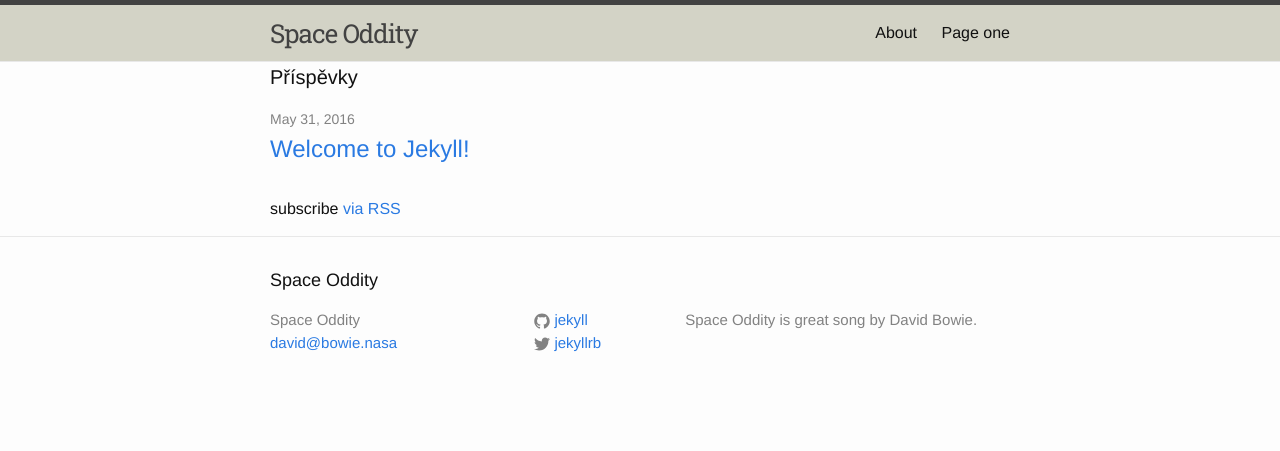
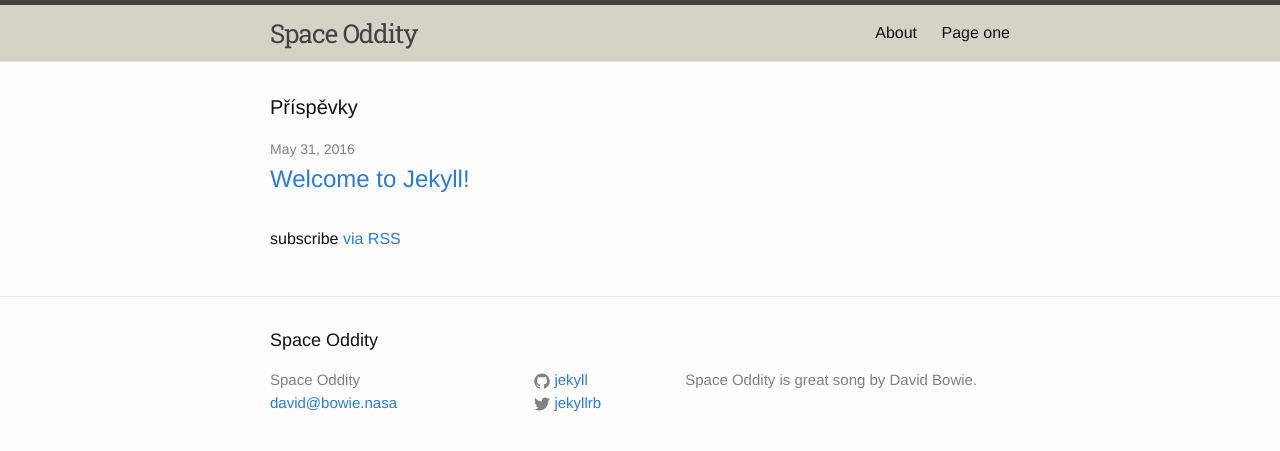
Before and after one commit to shm1ck/my-first-repo.github.io, a Jekyll site: the page built from index.html, in a window 1280 px wide. Shown: the top 451 px of the page. Built offline with Jekyll 4.4.1, drawn with Linux system fonts in a browser that asks for light colours.

Commit message:
Update _layout.scss

```diff
--- a/_sass/_layout.scss
+++ b/_sass/_layout.scss
@@ -171,7 +171,7 @@
  * Page content
  */
 .page-content {
-    padding: $spacing-unit 50;
+    padding: $spacing-unit;
 }
 
 .page-heading {
```
